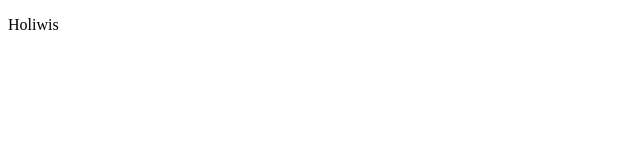
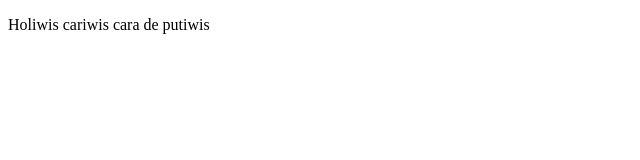
Before and after one commit to Blanksito/ProyectoDemoCursoPrework, a plain HTML site: page index.html in a window 1280 px wide. Shown: the whole page, without its empty margins (0-640 px from the left). Drawn offline with Linux system fonts and the light colour scheme.

Commit message:
Porque si

```diff
--- a/index.html
+++ b/index.html
@@ -7,6 +7,6 @@
     <title>HoliwisSS</title>
 </head>
 <body>
-    <p>Holiwis</p>
+    <p>Holiwis cariwis cara de putiwis</p>
 </body>
 </html>
```
